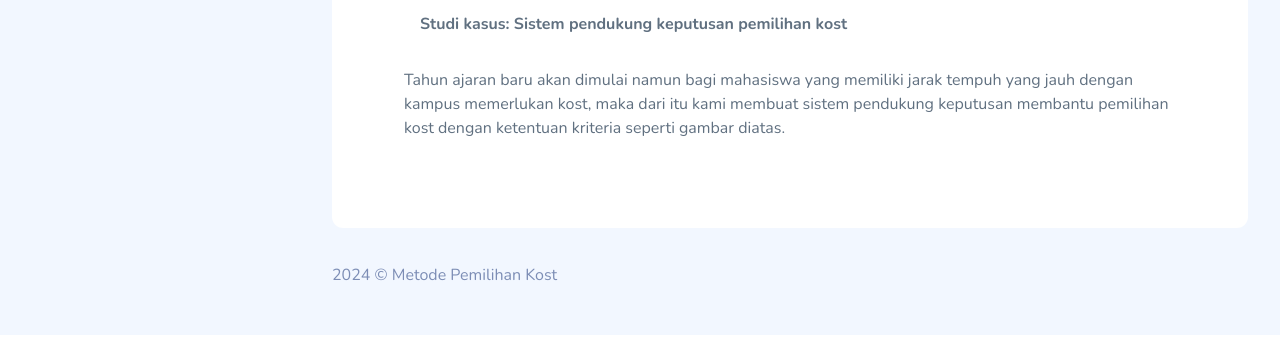
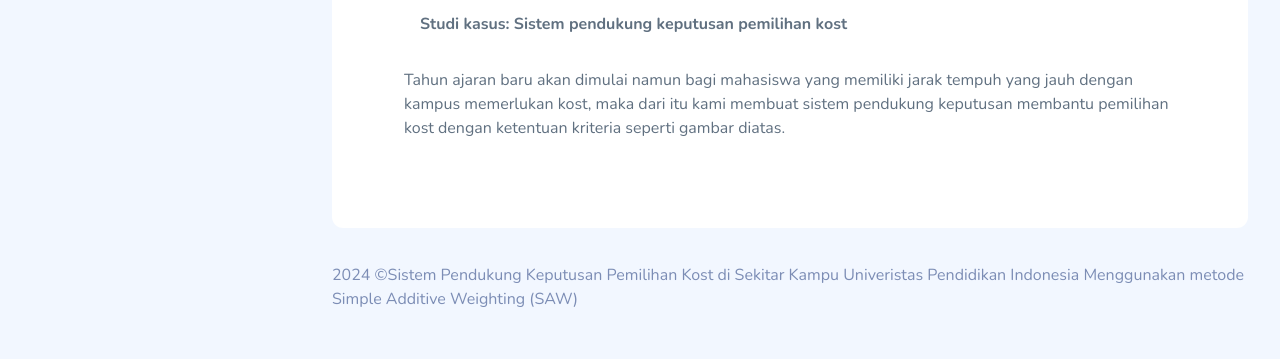
Before and after one commit to fikribakhtiar/TubesSPK, a PHP site: page /index.php in a window 1280 px wide; the page is wider, and only the part inside the window is pictured. Shown: the part 1320-1679 px from the top of that part. Before the commit the page ends 1655 px from the top of that part, so only its background shows below. Run offline with PHP 8.4, Linux system fonts and the light colour scheme; a user stored in the database is signed in; some libraries are stand-ins or nearby versions.

Commit message:
update Footer

```diff
--- a/layout/footer.php
+++ b/layout/footer.php
@@ -1,7 +1,7 @@
 <footer>
     <div class="footer clearfix mb-0 text-muted">
         <div class="float-start">
-            <p>2024 &copy; Metode Pemilihan Kost</p>
+            <p>2024 &copy;Sistem Pendukung Keputusan Pemilihan Kost di Sekitar Kampu Univeristas Pendidikan Indonesia Menggunakan metode Simple Additive Weighting (SAW)</p>
         </div>
     </div>
 </footer>
```
